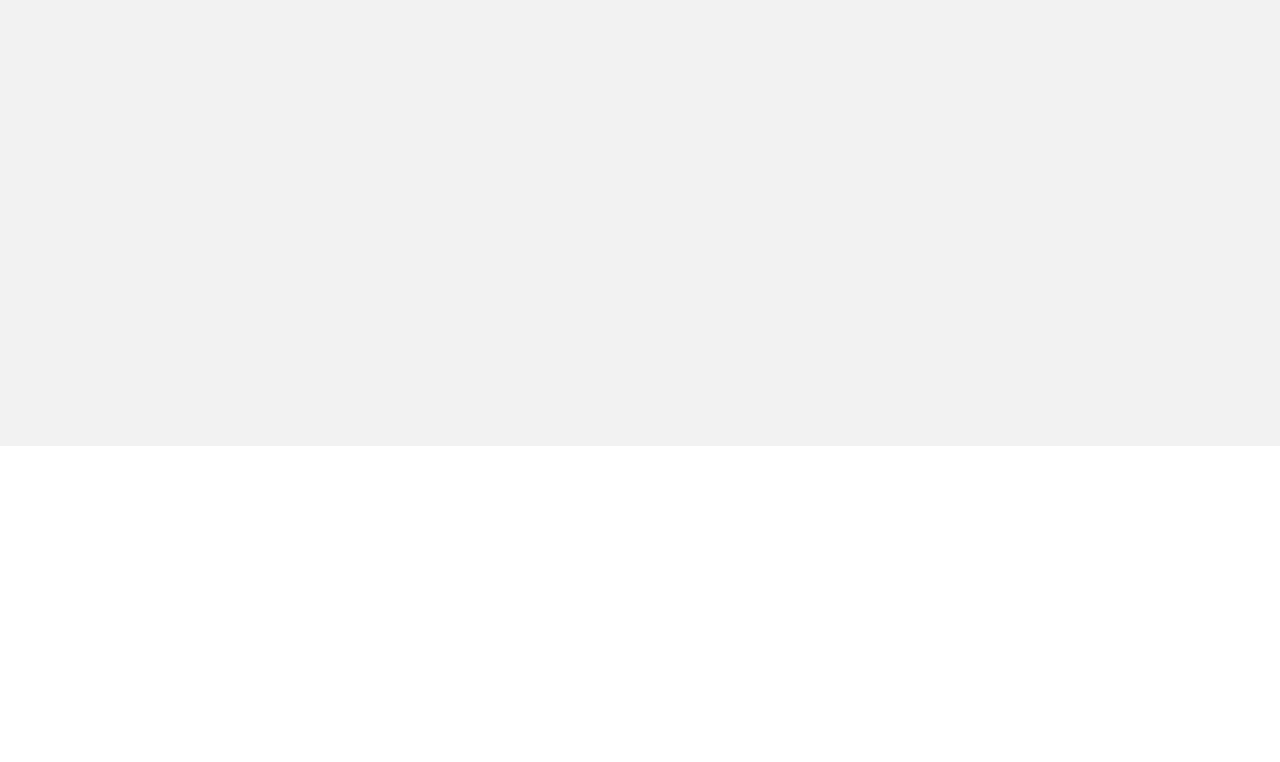
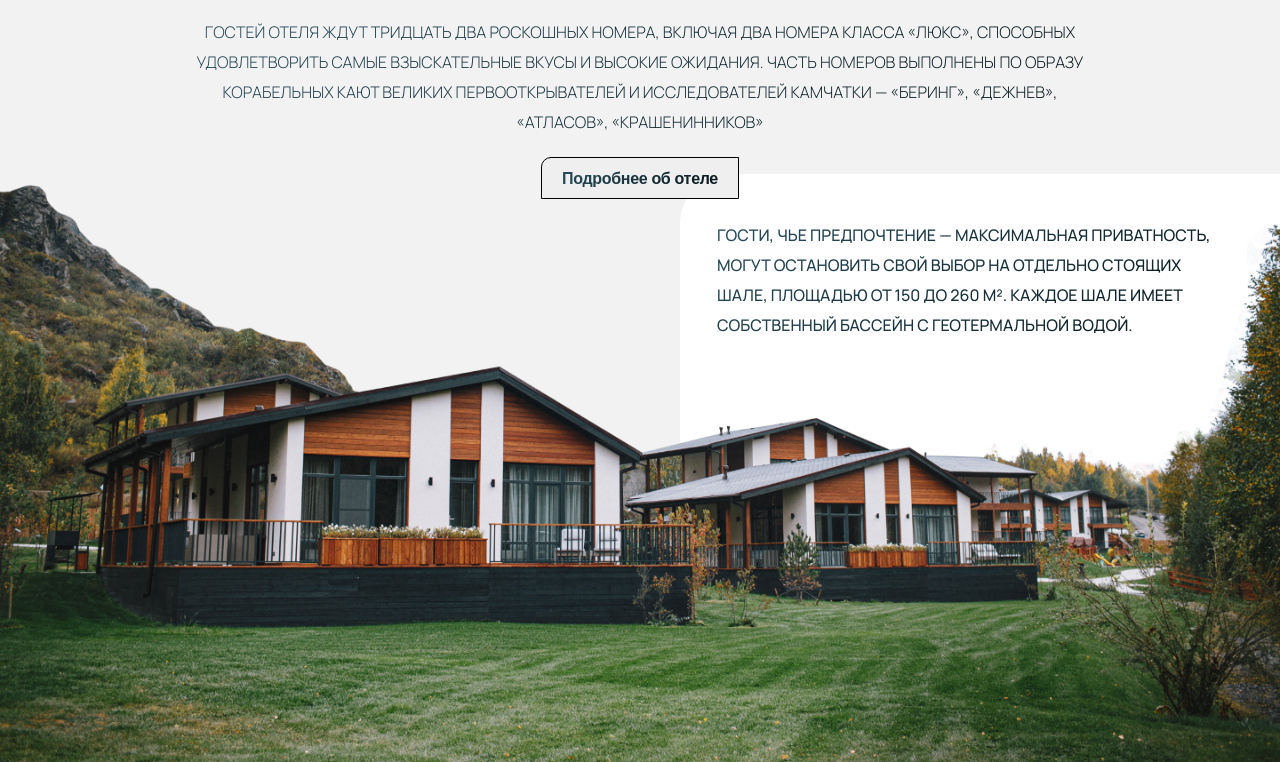
Before and after one commit to av-ilin/Kamchatka, a website built with webpack: page src/index.html in a window 1280 px wide. Shown: the part 2852-3614 px from the top of the page. Before the commit the page ends 3298 px from the top, so only its background shows below. Built offline with nearby package versions, Linux system fonts and the light colour scheme.

Commit message:
upd::about

```diff
--- a/src/css/style.css
+++ b/src/css/style.css
@@ -12,6 +12,7 @@ a {
 /* #endregion */
 
 /* #region common */
+
 .container {
     max-width: 1345px;
     padding: 0 10px;
@@ -53,6 +54,7 @@ a {
     line-height: 30px;
     text-transform: uppercase;
 }
+
 /* #endregion */
 
 /* #region nav */
@@ -179,6 +181,7 @@ a {
 
 .intro .container > img {
     opacity: 0;
+    z-index: 1;
 }
 
 .intro__main-text {
@@ -235,16 +238,20 @@ a {
 
 /* #region about */
 .about {
-    padding-top: 297px;
+    position: relative;
+    padding-top: 381px;
     background: #f2f2f2;
 }
 .about .container {
     position: relative;
-    height: 100vh;
+    z-index: 3;
+    text-align: center;
+    min-height: 1032px;
 }
 
 .about__logo {
     position: absolute;
+    top: -84px;
     display: flex;
     justify-content: center;
     align-items: center;
@@ -264,6 +271,44 @@ a {
     }
 }
 
+.about__title {
+    padding-top: 123px;
+    color: black;
+}
+.about__text {
+    color: black;
+    max-width: 887px;
+    margin: 20px auto 0;
+    font-weight: 300;
+}
+
+.about__button {
+    margin-top: 20px;
+    width: 198px;
+    height: 42px;
+    border: black 1px solid;
+}
+
+.about__house {
+    z-index: 2;
+    max-height: 1032px;
+    width: 100vw;
+    position: absolute;
+    bottom: 0px;
+}
+
+.about__chalet {
+    z-index: 1;
+    position: absolute;
+    bottom: 288px;
+    right: 0px;
+    box-sizing: border-box;
+    max-width: 600px;
+    background: #ffffff;
+    border-radius: 50px 0px 0px 0px;
+    padding: 46px 48px 134px 37px;
+    text-align: start;
+}
 /* #endregion */
 
 /* #region name */
--- a/src/index.html
+++ b/src/index.html
@@ -110,7 +110,33 @@
                     <img src="images/about_logo-dyn.svg" alt="logo" />
                     <img src="images/about_logo-fix.svg" alt="logo" />
                 </div>
+                <h1 class="about__title title gradient-text">ОБ отеле</h1>
+                <p class="about__text text gradient-text">
+                    Гостей отеля ждут тридцать два роскошных номера, включая два
+                    номера класса «люкс», способных удовлетворить самые
+                    взыскательные вкусы и высокие ожидания. Часть номеров
+                    выполнены по образу корабельных кают великих
+                    первооткрывателей и исследователей Камчатки — «Беринг»,
+                    «Дежнев», «Атласов», «Крашенинников»
+                </p>
+                <button class="about__button button">
+                    <span class="gradient-text">Подробнее об отеле</span>
+                </button>
             </div>
+            <div class="about__chalet">
+                <p class="text gradient-text">
+                    Гости, чье предпочтение — максимальная приватность, могут
+                    остановить свой выбор на отдельно стоящих шале, площадью от
+                    150 до 260 м². Каждое шале имеет собственный бассейн с
+                    геотермальной водой.
+                </p>
+            </div>
+
+            <img
+                class="about__house"
+                src="images/about_house.png"
+                alt="house"
+            />
         </section>
 
         <script src="js/ScrollMagic.min.js"></script>
```
Also changed, not shown: src/images/about_house.png (added).
